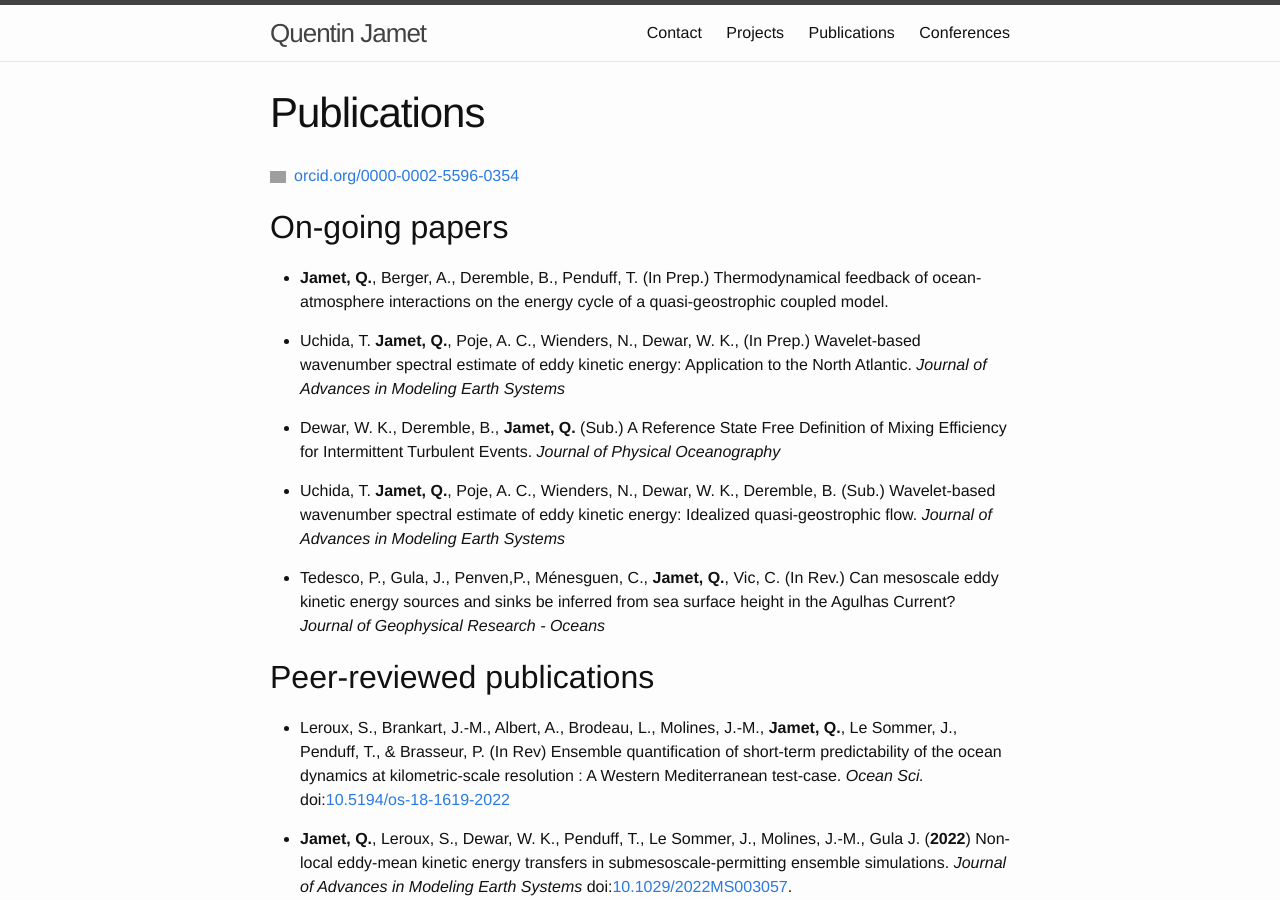
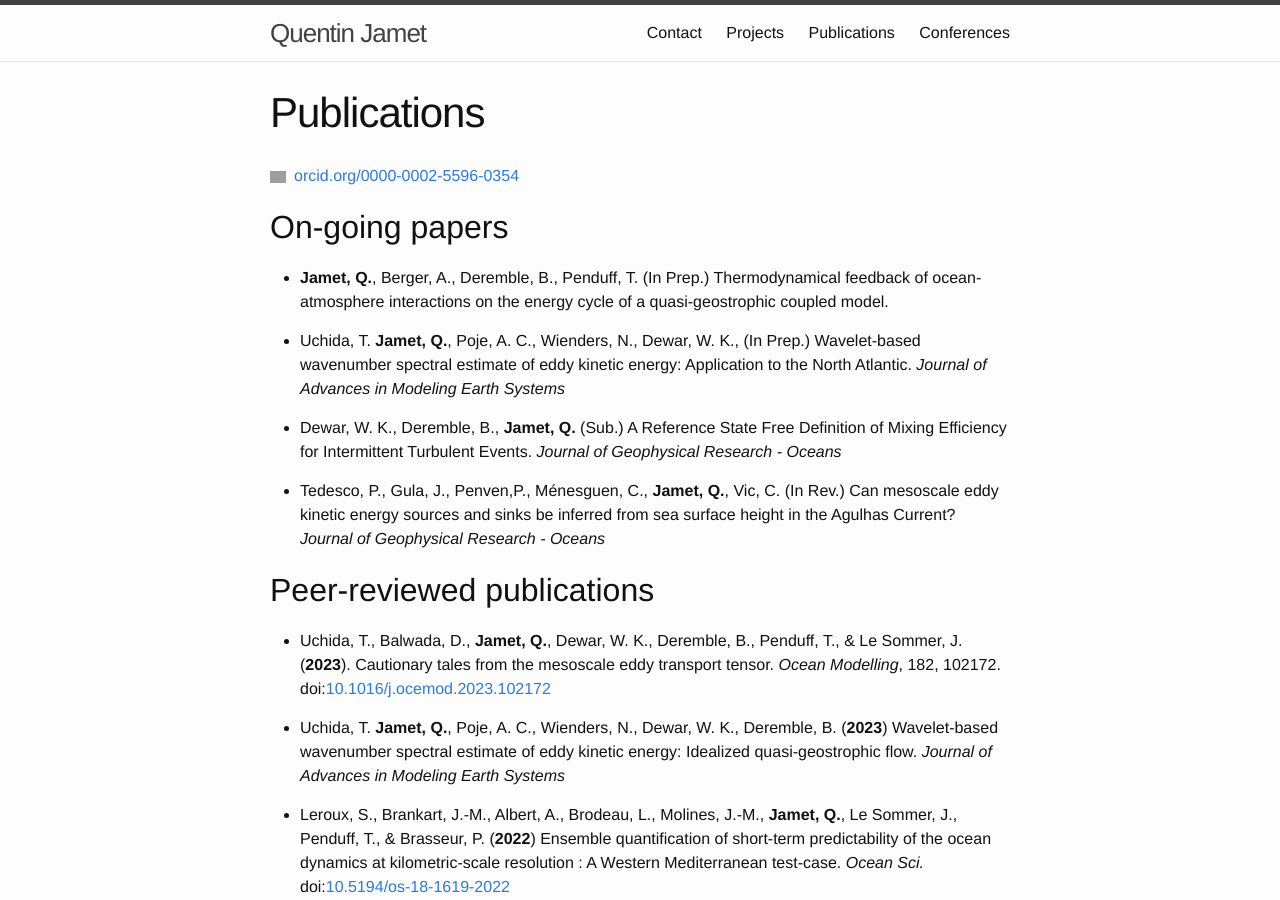
Before and after one commit to quentinjamet/quentinjamet.github.io, a Jekyll site: the page built from publications.md, in a window 1280 px wide and 900 px high. Built offline with Jekyll 4.4.1, drawn with Linux system fonts in a browser that asks for light colours; grey boxes are pictures that could not be loaded.

Commit message:
update plublication list

```diff
--- a/publications.md
+++ b/publications.md
@@ -12,15 +12,17 @@ permalink: /publications/
 
  - Uchida, T. **Jamet, Q.**, Poje, A. C.,  Wienders, N., Dewar, W. K., (In Prep.) Wavelet-based wavenumber spectral estimate of eddy kinetic energy: Application to the North Atlantic. *Journal of Advances in Modeling Earth Systems*
 
- - Dewar, W. K., Deremble, B., **Jamet, Q.** (Sub.) A Reference State Free Definition of Mixing Efficiency for Intermittent Turbulent Events. *Journal of Physical Oceanography*
-
- - Uchida, T. **Jamet, Q.**, Poje, A. C.,  Wienders, N., Dewar, W. K., Deremble, B. (Sub.) Wavelet-based wavenumber spectral estimate of eddy kinetic energy: Idealized quasi-geostrophic flow. *Journal of Advances in Modeling Earth Systems*
+ - Dewar, W. K., Deremble, B., **Jamet, Q.** (Sub.) A Reference State Free Definition of Mixing Efficiency for Intermittent Turbulent Events. *Journal of Geophysical Research - Oceans*
 
  - Tedesco, P., Gula, J., Penven,P.,  Ménesguen, C., **Jamet, Q.**, Vic, C. (In Rev.) Can mesoscale eddy kinetic energy sources and sinks be inferred from sea surface height in the Agulhas Current? *Journal of Geophysical Research - Oceans*
 
 
 ## Peer-reviewed publications
- - Leroux, S., Brankart, J.-M., Albert, A., Brodeau, L., Molines, J.-M., **Jamet, Q.**, Le Sommer, J., Penduff, T., & Brasseur, P. (In Rev) Ensemble quantification of short-term predictability of the ocean dynamics at kilometric-scale resolution : A Western Mediterranean test-case. *Ocean Sci.* doi:[10.5194/os-18-1619-2022](https://doi.org/10.5194/os-18-1619-2022)
+- Uchida, T., Balwada, D., **Jamet, Q.**, Dewar, W. K., Deremble, B., Penduff, T., & Le Sommer, J. (**2023**). Cautionary tales from the mesoscale eddy transport tensor. *Ocean Modelling*, 182, 102172. doi:[10.1016/j.ocemod.2023.102172](https://doi-org.sid2nomade-2.grenet.fr/10.1016/j.ocemod.2023.102172)
+
+ - Uchida, T. **Jamet, Q.**, Poje, A. C.,  Wienders, N., Dewar, W. K., Deremble, B. (**2023**) Wavelet-based wavenumber spectral estimate of eddy kinetic energy: Idealized quasi-geostrophic flow. *Journal of Advances in Modeling Earth Systems*
+
+ - Leroux, S., Brankart, J.-M., Albert, A., Brodeau, L., Molines, J.-M., **Jamet, Q.**, Le Sommer, J., Penduff, T., & Brasseur, P. (**2022**) Ensemble quantification of short-term predictability of the ocean dynamics at kilometric-scale resolution : A Western Mediterranean test-case. *Ocean Sci.* doi:[10.5194/os-18-1619-2022](https://doi.org/10.5194/os-18-1619-2022)
 
  - **Jamet, Q.**, Leroux, S., Dewar, W. K., Penduff, T., Le Sommer, J., Molines, J.-M., Gula J. (**2022**) Non-local eddy-mean kinetic energy transfers in submesoscale-permitting ensemble simulations. *Journal of Advances in Modeling Earth Systems* doi:[10.1029/2022MS003057](https://agupubs.onlinelibrary.wiley.com/doi/10.1029/2022MS003057).
 
```
